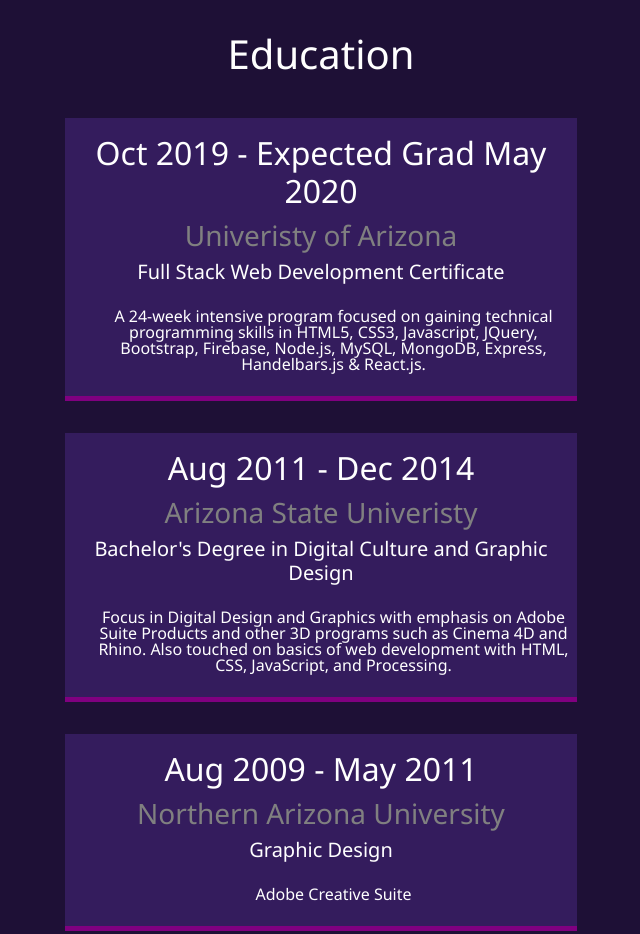
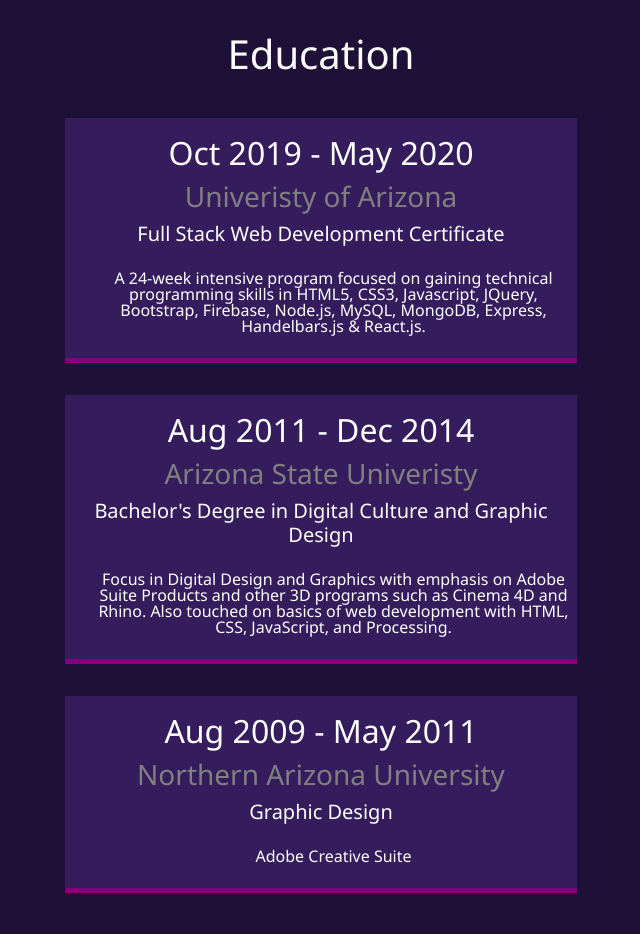
Before and after one commit to sirhunty/Heroku-Portfolio, a website: page src/html/about.html in a window 1280 px wide. Shown: the part 2820-3754 px from the top of the page, without its empty margins (319-959 px from the left). Drawn offline with nearby package versions, Linux system fonts and the light colour scheme.

Commit message:
updated uofa graduation date

```diff
--- a/src/html/about.html
+++ b/src/html/about.html
@@ -193,7 +193,7 @@
                         <h1>Education</h1>
                     </div>
                     <div class="schools__school">
-                        <h2>Oct 2019 - Expected Grad May 2020</h2>
+                        <h2>Oct 2019 - May 2020</h2>
                         <h3>Univeristy of Arizona</h3>
                         <h5>Full Stack Web Development Certificate</h5>
                         <ul class="schools-desc-list">
```
